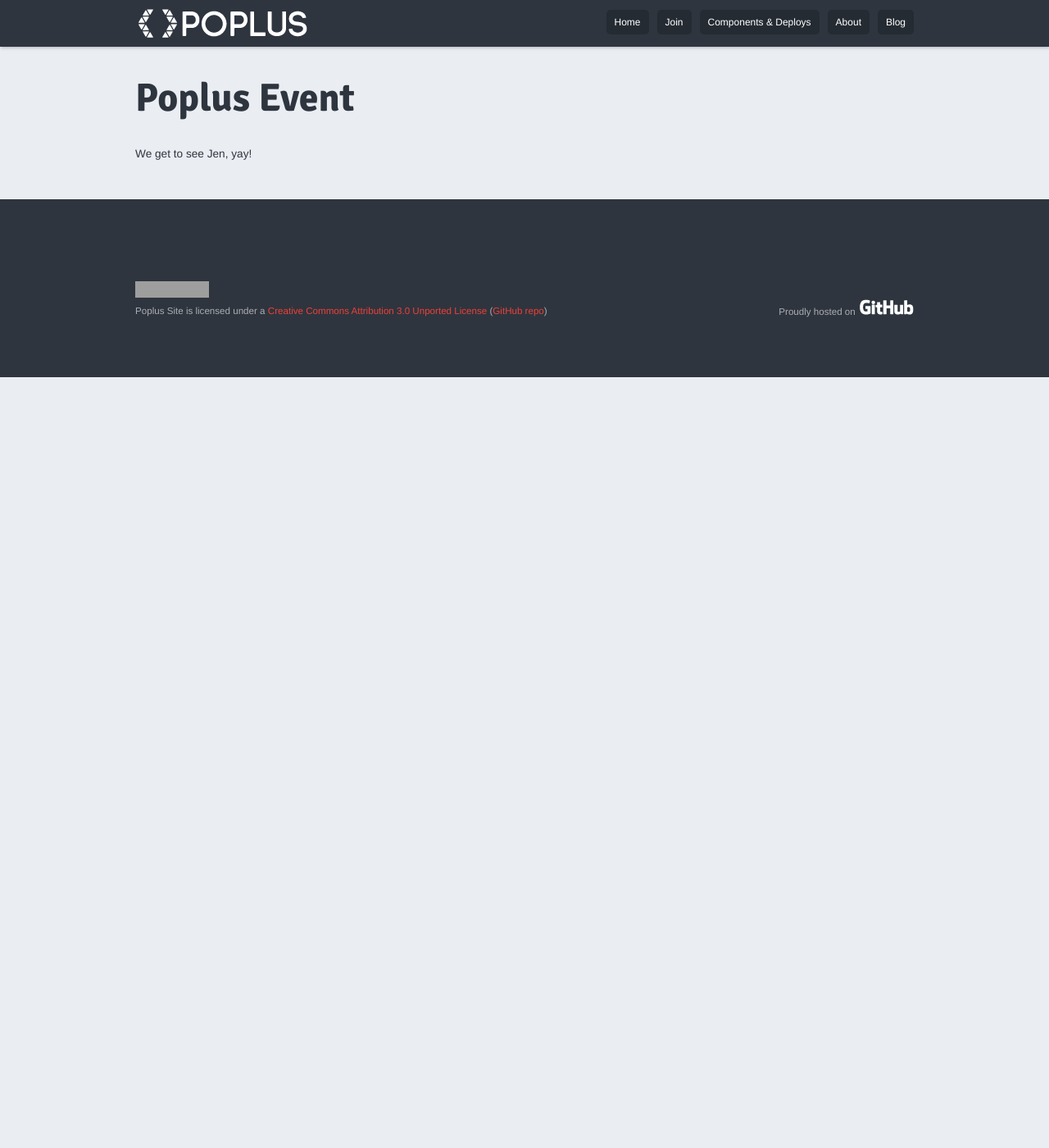
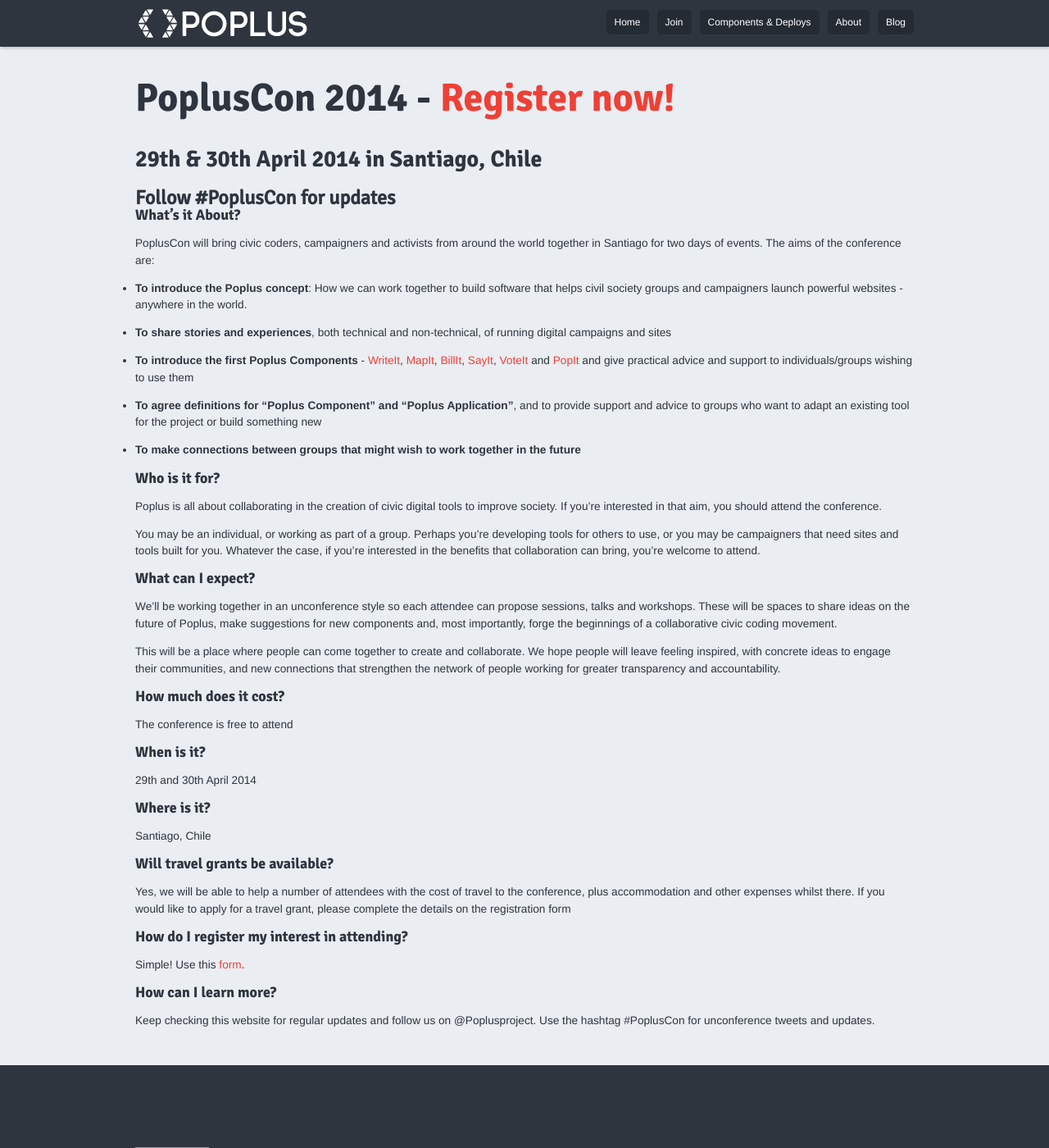
Before and after one commit to poplus/home-poplus, a Jekyll site: the page built from poplus_event.md, in a window 1280 px wide and 1400 px high. Shown: the whole window at 82% size. Built offline with Jekyll 4.4.1, drawn with Linux system fonts in a browser that asks for light colours; nearby versions of some CDN libraries; Markdown is read by kramdown in place of the engine named in the settings; grey boxes are pictures that could not be loaded.

Commit message:
Details added to Poplus Conference page

```diff
--- a/poplus_event.md
+++ b/poplus_event.md
@@ -1,8 +1,67 @@
 ---
 layout: default
-title: About Poplus
+title: PoplusCon
 ---
 
-# Poplus Event
+# PoplusCon 2014 - [Register now!][register]
+##29th & 30th April 2014 in Santiago, Chile
+### Follow &#35;PoplusCon for updates
 
-We get to see Jen, yay!
+#### What’s it About?
+
+PoplusCon will bring civic coders, campaigners and activists from around the world together in Santiago for two days of events.  The aims of the conference are:
+
+- **To introduce the Poplus concept**: How we can work together to build software that helps civil society groups and campaigners launch powerful websites - anywhere in the world.
+
+- **To share stories and experiences**, both technical and non-technical, of running digital campaigns and sites
+
+- **To introduce the first Poplus Components** - [WriteIt][writeit], [MapIt][mapit], [BillIt][billit], [SayIt][sayit], [VoteIt][developmentboard] and [PopIt][popit] and give practical advice and support to individuals/groups wishing to use them
+
+- **To agree definitions for “Poplus Component” and “Poplus Application”**, and to provide support and advice to groups who want to adapt an existing tool for the project or build something new
+
+- **To make connections between groups that might wish to work together in the future**
+
+
+
+#### Who is it for?
+
+Poplus is all about collaborating in the creation of civic digital tools to improve society. If you're interested in that aim, you should attend the conference.
+
+You may be an individual, or working as part of a group. Perhaps you're developing tools for others to use, or you may be campaigners that need sites and tools built for you. Whatever the case, if you're interested in the benefits that collaboration can bring, you're welcome to attend.
+
+#### What can I expect?
+
+We’ll be working together in an unconference style so each attendee can propose sessions, talks and workshops. These will be spaces to share ideas on the future of Poplus, make suggestions for new components and, most importantly, forge the beginnings of a collaborative civic coding movement.
+
+This will be a place where people can come together to create and collaborate. We hope people will leave feeling inspired, with concrete ideas to engage their communities, and new connections that strengthen the network of people working for greater transparency and accountability.
+
+
+#### How much does it cost?
+The conference is free to attend
+
+#### When is it?
+29th and 30th April 2014
+
+#### Where is it?
+Santiago, Chile
+
+#### Will travel grants be available?
+Yes, we will be able to help a number of attendees with the cost of travel to the conference, plus accommodation and other expenses whilst there.  If you would like to apply for a travel grant, please complete the details on the registration form
+
+#### How do I register my interest in attending?
+Simple!  Use this [form][register].
+
+#### How can I learn more?
+Keep checking this website for regular updates and follow us on @Poplusproject. Use the hashtag &#35;PoplusCon for unconference tweets and updates.
+
+
+
+
+
+[register]: https://docs.google.com/forms/d/1v6eTcXjReQmVJpMZ2gw4f0QGddswiyhusivyuFnS7yc/viewform
+[writeit]: http://writeit.ciudadanointeligente.org
+[billit]: http://poplus.org/posts/billit/
+[sayit]: http://sayit.mysociety.org/
+[developmentboard]: https://trello.com/b/5gGF4xrJ/poplus-development
+[popit]: http://popit.mysociety.org/
+[mapit]: http://code.mapit.mysociety.org/
```
